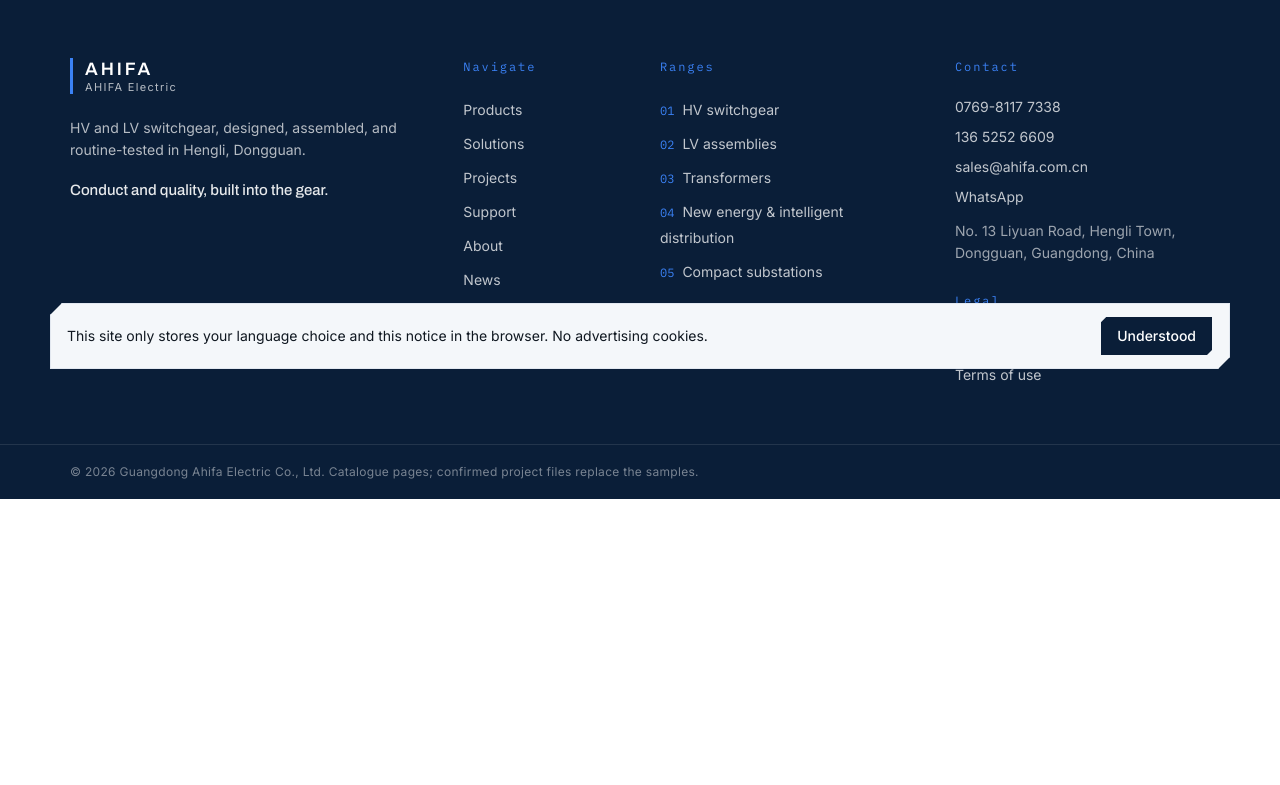
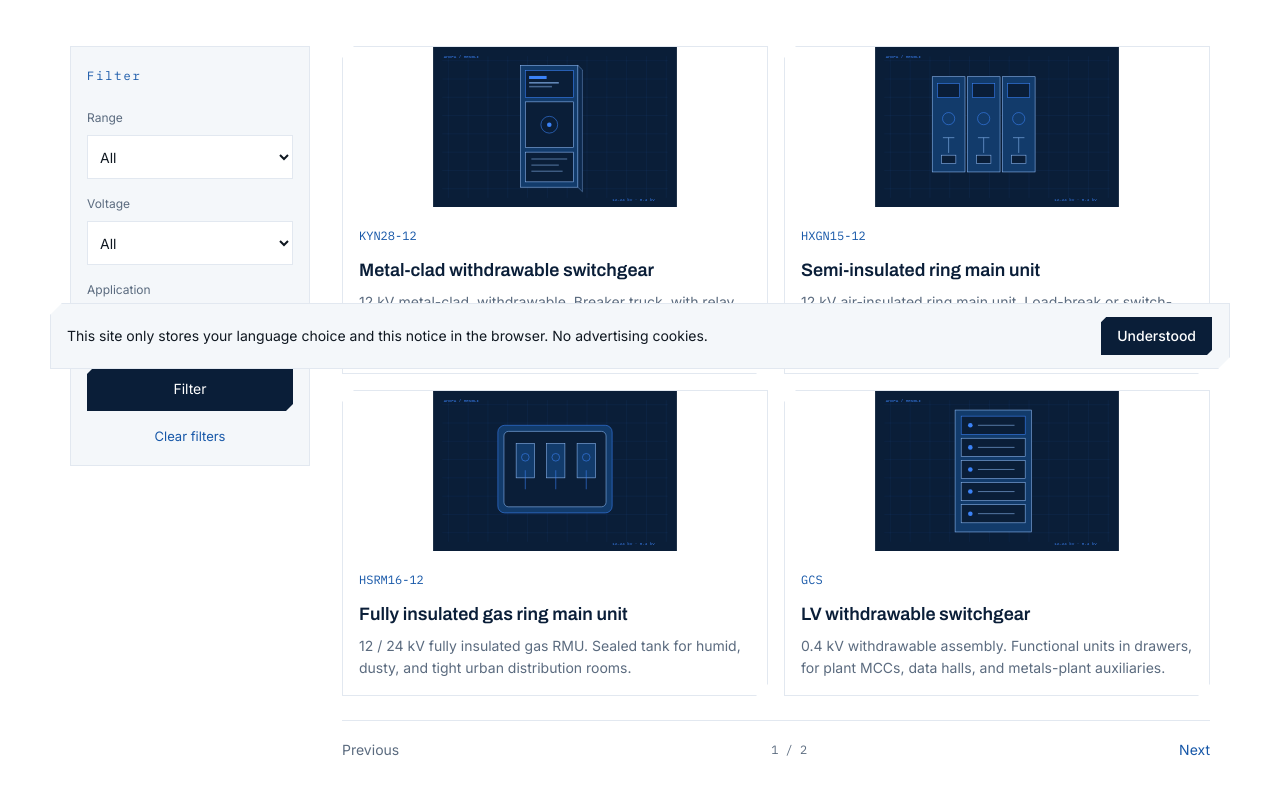
Before and after one commit to 24ksby4jky-hue/AHIFA, a Next.js app: page /en/products in a window 1280 px wide. Shown: the part 415-1200 px from the top of the page. Before the commit the page ends 914 px from the top, so only its background shows below. Built offline with nearby package versions, Linux system fonts and the light colour scheme.

Commit message:
Add the client product catalog so static export can filter without searchParams.

```diff
--- /dev/null
+++ b/src/components/products/product-catalog.tsx
@@ -0,0 +1,179 @@
+"use client";
+
+import { Suspense } from "react";
+import { useSearchParams } from "next/navigation";
+import { useTranslations } from "next-intl";
+import { EquipmentPlate } from "@/components/visuals/equipment";
+import {
+  applicationOptions,
+  products,
+  seriesList,
+  voltageOptions,
+  type ApplicationId,
+  type SeriesId,
+} from "@/content/products";
+import { Link } from "@/i18n/navigation";
+import { tx } from "@/lib/copy";
+
+const PAGE_SIZE = 4;
+
+function query(parts: Record<string, string | undefined>) {
+  const params = new URLSearchParams();
+  for (const [key, value] of Object.entries(parts)) {
+    if (value) params.set(key, value);
+  }
+  const text = params.toString();
+  return text ? `?${text}` : "";
+}
+
+function ProductCatalogView({
+  locale,
+  series,
+  voltage,
+  application,
+  page,
+}: {
+  locale: string;
+  series?: string;
+  voltage?: string;
+  application?: string;
+  page: number;
+}) {
+  const common = useTranslations("common");
+  const en = locale === "en";
+  const seriesId = series as SeriesId | undefined;
+  const applicationId = application as ApplicationId | undefined;
+  const filtered = products.filter((item) => {
+    if (seriesId && item.series !== seriesId) return false;
+    if (voltage && !item.voltages.includes(voltage)) return false;
+    if (applicationId && !item.applications.includes(applicationId)) return false;
+    return true;
+  });
+  const pages = Math.max(1, Math.ceil(filtered.length / PAGE_SIZE));
+  const current = Math.min(Math.max(1, page), pages);
+  const slice = filtered.slice((current - 1) * PAGE_SIZE, current * PAGE_SIZE);
+  const base = { series, voltage, application };
+
+  return (
+    <div className="mx-auto grid max-w-[1180px] gap-8 px-5 py-12 lg:grid-cols-[240px_1fr]">
+      <form
+        key={`${series ?? ""}|${voltage ?? ""}|${application ?? ""}`}
+        method="get"
+        className="h-fit border border-line bg-canvas p-4"
+      >
+        <p className="font-mono text-[12px] tracking-[0.16em] text-action">{common("filter")}</p>
+        <label className="mt-4 block text-[12px] text-muted-ink">
+          {en ? "Range" : "系列"}
+          <select name="series" defaultValue={series ?? ""} className="mt-1 h-11 w-full border border-line bg-white px-2 text-[14px] text-ink">
+            <option value="">{common("all")}</option>
+            {seriesList.map((item) => (
+              <option key={item.id} value={item.id}>
+                {tx(locale, item.name)}
+              </option>
+            ))}
+          </select>
+        </label>
+        <label className="mt-3 block text-[12px] text-muted-ink">
+          {en ? "Voltage" : "电压"}
+          <select name="voltage" defaultValue={voltage ?? ""} className="mt-1 h-11 w-full border border-line bg-white px-2 text-[14px] text-ink">
+            <option value="">{common("all")}</option>
+            {voltageOptions.map((item) => (
+              <option key={item} value={item}>
+                {item}
+              </option>
+            ))}
+          </select>
+        </label>
+        <label className="mt-3 block text-[12px] text-muted-ink">
+          {en ? "Application" : "应用"}
+          <select
+            name="application"
+            defaultValue={application ?? ""}
+            className="mt-1 h-11 w-full border border-line bg-white px-2 text-[14px] text-ink"
+          >
+            <option value="">{common("all")}</option>
+            {applicationOptions.map((item) => (
+              <option key={item.id} value={item.id}>
+                {tx(locale, item.label)}
+              </option>
+            ))}
+          </select>
+        </label>
+        <button type="submit" className="chamfer-sm mt-4 h-11 w-full bg-navy-900 text-[14px] text-white">
+          {common("filter")}
+        </button>
+        <Link href="/products" className="mt-3 block text-center text-[13px] text-action">
+          {common("clear")}
+        </Link>
+      </form>
+      <div>
+        {slice.length === 0 ? (
+          <div className="border border-dashed border-line bg-canvas px-5 py-12">
+            <p className="font-mono text-[12px] tracking-[0.16em] text-action">00</p>
+            <p className="mt-3 max-w-lg text-[16px] leading-[26px] text-ink">{common("emptyProducts")}</p>
+            <Link href="/contact" className="mt-4 inline-block text-[14px] text-action">
+              {en ? "Send the duty" : "把工况发给工程师"}
+            </Link>
+          </div>
+        ) : (
+          <ul className="grid gap-4 sm:grid-cols-2">
+            {slice.map((item) => (
+              <li key={item.slug}>
+                <Link href={`/products/${item.slug}`} className="chamfer block h-full border border-line hover:border-action">
+                  <EquipmentPlate kind={item.plate} title={item.model} className="h-40 object-cover" />
+                  <div className="p-4">
+                    <p className="font-mono text-[12px] text-action">{item.model}</p>
+                    <h2 className="mt-2 text-[18px] leading-[26px] font-semibold text-navy-900">{tx(locale, item.name)}</h2>
+                    <p className="mt-2 text-[14px] leading-[22px] text-muted-ink">{tx(locale, item.summary)}</p>
+                  </div>
+                </Link>
+              </li>
+            ))}
+          </ul>
+        )}
+        {filtered.length > PAGE_SIZE ? (
+          <nav className="mt-6 flex items-center justify-between border-t border-line pt-4" aria-label="Pagination">
+            <Link
+              href={`/products${query({ ...base, page: String(Math.max(1, current - 1)) })}`}
+              className="text-[14px] text-action aria-disabled:text-muted-ink"
+              aria-disabled={current === 1}
+            >
+              {common("prev")}
+            </Link>
+            <span className="font-mono text-[12px] text-muted-ink">
+              {current} / {pages}
+            </span>
+            <Link
+              href={`/products${query({ ...base, page: String(Math.min(pages, current + 1)) })}`}
+              className="text-[14px] text-action"
+            >
+              {common("next")}
+            </Link>
+          </nav>
+        ) : null}
+      </div>
+    </div>
+  );
+}
+
+function ProductCatalogFromQuery({ locale }: { locale: string }) {
+  const sp = useSearchParams();
+  const page = Math.max(1, Number(sp.get("page") || "1") || 1);
+  return (
+    <ProductCatalogView
+      locale={locale}
+      series={sp.get("series") || undefined}
+      voltage={sp.get("voltage") || undefined}
+      application={sp.get("application") || undefined}
+      page={page}
+    />
+  );
+}
+
+export function ProductCatalog({ locale }: { locale: string }) {
+  return (
+    <Suspense fallback={<ProductCatalogView locale={locale} page={1} />}>
+      <ProductCatalogFromQuery locale={locale} />
+    </Suspense>
+  );
+}
```
